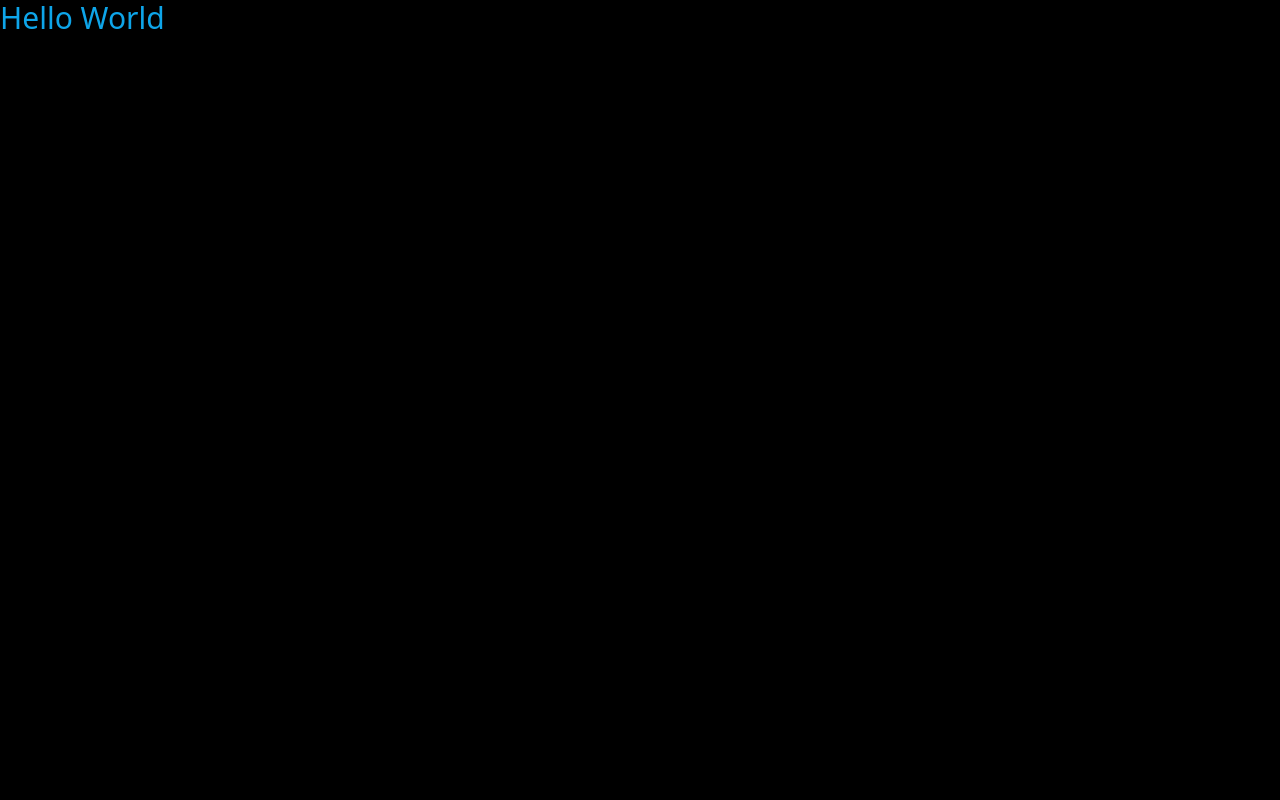
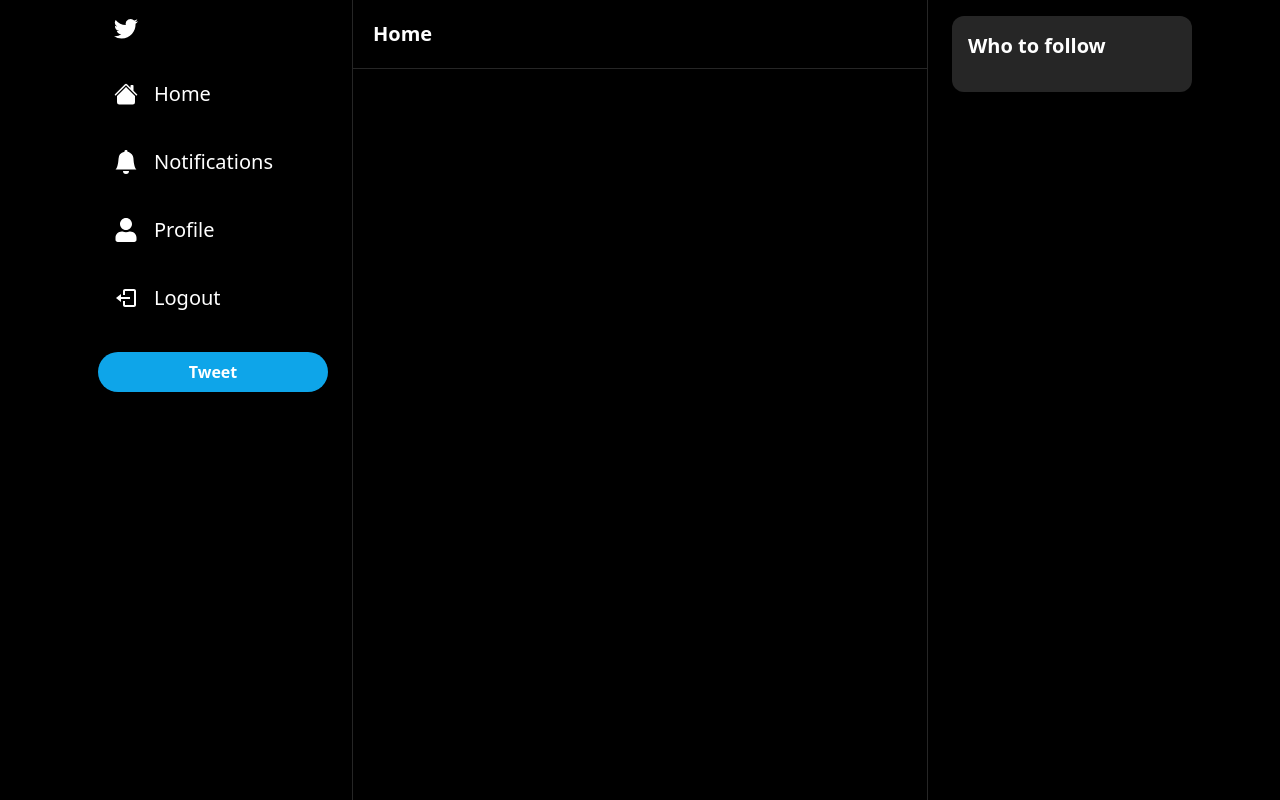
Before and after one commit to Oxooi/Blue-Twitter-Clone-Project, a Next.js app: page / in a window 1280 px wide. Built offline with nearby package versions, Linux system fonts and the light colour scheme.

Commit message:
Create & sidebar & home ui

```diff
--- /dev/null
+++ b/components/Header.tsx
@@ -0,0 +1,41 @@
+import { useRouter } from "next/navigation";
+import { useCallback } from "react";
+import { BiArrowBack } from "react-icons/bi";
+
+interface HeaderProps {
+    label: string;
+    showBackArrow?: boolean;
+}
+
+const Header: React.FC<HeaderProps> = ({ label, showBackArrow }) => {
+    const router = useRouter();
+
+    const handleBack = useCallback(() => {
+        router.back();
+    }, [router])
+
+
+    return (
+        <div className="border-b-[1px] border-neutral-800 p-5">
+            <div className="flex flex-row items-center gap-2">
+                {
+                    showBackArrow && (
+                        <BiArrowBack
+                            onClick={handleBack}
+                            color="white"
+                            size={20}
+                            className="
+                                cursor-pointer
+                                hover:opacity-70
+                                transition
+                            "
+                        />
+                    )
+                }
+                <h1 className="text-white text-xl font-semibold">{label}</h1>
+            </div>
+        </div>
+    );
+}
+
+export default Header;
--- /dev/null
+++ b/components/layout.tsx
@@ -0,0 +1,30 @@
+import FollowBar from "./layout/FollowBar";
+import Sidebar from "./layout/Sidebar";
+
+interface LayoutProps {
+    children: React.ReactNode;
+}
+
+const Layout: React.FC<LayoutProps> = ({ children }) => {
+    return (
+        <div className="h-screen bg-black">
+            <div className="container h-full mx-auto xl:px-30 max-w-6xl">
+                <div className="grid grid-cols-4 h-full">
+                    <Sidebar />
+                    <div className="
+                        col-span-3
+                        lg:col-span-2
+                        border-x-[1px]
+                        border-neutral-800
+                    "
+                    >
+                        {children}
+                    </div>
+                    <FollowBar />
+                </div>
+            </div>
+        </div>
+    );
+}
+
+export default Layout;
--- /dev/null
+++ b/components/layout/FollowBar.tsx
@@ -0,0 +1,14 @@
+const FollowBar = () => {
+    return (
+        <div className="px-6 py-4 hidden lg:block">
+            <div className="bg-neutral-800 rounded-xl p-4">
+                <h2 className="text-white text-xl font-semibold">Who to follow</h2>
+                <div className="flex flex-col gap-6 mt-4">
+                    {/* TODO USER LIST */}
+                </div>
+            </div>
+        </div>
+     );
+}
+
+export default FollowBar;
--- /dev/null
+++ b/components/layout/Sidebar.tsx
@@ -0,0 +1,49 @@
+import { BsBellFill, BsHouseFill } from "react-icons/bs";
+import { FaUser } from "react-icons/fa";
+import { BiLogOut } from "react-icons/bi";
+
+import SideBarLogo from "./SidebarLogo";
+import SidebarItem from "./SidebarItem";
+import SidebarTweetButton from "./SidebarTweetButton";
+
+const Sidebar = () => {
+    const items = [
+        {
+            label: 'Home',
+            href: '/',
+            icon: BsHouseFill
+        },
+        {
+            label: 'Notifications',
+            href: '/notifications',
+            icon: BsBellFill
+        },
+        {
+            label: 'Profile',
+            href: '/users/123',
+            icon: FaUser
+        }
+    ];
+
+    return (
+        <div className="col-span-1 h-full pr-4 md:pr-6">
+            <div className="flex flex-col items-end">
+                <div className="space-y-2 lg:w-[230px]">
+                    <SideBarLogo />
+                    {items.map((item) => (
+                        <SidebarItem
+                            key={item.href}
+                            href={item.href}
+                            label={item.label}
+                            icon={item.icon}
+                        />
+                    ))}
+                    <SidebarItem onClick={() => { }} icon={BiLogOut} label="Logout" />
+                    <SidebarTweetButton />
+                </div>
+            </div>
+        </div>
+    );
+}
+
+export default Sidebar;
--- /dev/null
+++ b/components/layout/SidebarItem.tsx
@@ -0,0 +1,57 @@
+import { IconType } from "react-icons";
+
+interface SidebarItemProps {
+    label: string;
+    href?: string;
+    icon: IconType;
+    onClick?: () => void;
+}
+
+const SidebarItem: React.FC<SidebarItemProps> = ({
+    label,
+    href,
+    icon: Icon,
+    onClick
+}) => {
+    return (
+        <div className="flex flex-row items-center">
+            <div
+                className="
+                relative
+                rounded-full
+                h-14
+                w-14
+                flex
+                items-center
+                justify-center
+                p-4
+                hover:bg-slate-300
+                hover:bg-opacity-10
+                cursor-pointer
+                lg:hidden
+                "
+            >
+                <Icon size={28} color="white" />
+            </div>
+            <div className="
+                relative
+                hidden
+                lg:flex
+                items-center
+                gap-4
+                p-4
+                rounded-full
+                hover:bg-slate-300
+                hover:bg-opacity-10
+                cursor-pointer
+            ">
+                <Icon size={24} color="white" />
+                <p className="hidden lg:block text-white text-xl">
+                    {label}
+                </p>
+            </div>
+        </div>
+    );
+}
+
+export default SidebarItem;
--- /dev/null
+++ b/components/layout/SidebarLogo.tsx
@@ -0,0 +1,28 @@
+import { useRouter } from "next/navigation";
+import { BsTwitter } from "react-icons/bs";
+
+const SideBarLogo = () => {
+
+    const router = useRouter();
+    return (
+        <div
+            onClick={() => router.push('/')}
+            className="
+        rounded-full
+        h-14
+        w-14
+        p-4
+        flex
+        items-center
+        justify-center
+        hover:bg-blue-300
+        hover:bg-opacity-10
+        cursor-pointer
+        transition
+        ">
+            <BsTwitter size={28} color="white" />
+        </div>
+    );
+}
+
+export default SideBarLogo;
--- /dev/null
+++ b/components/layout/SidebarTweetButton.tsx
@@ -0,0 +1,53 @@
+import { useRouter } from "next/navigation";
+import { FaFeather } from "react-icons/fa";
+
+const SidebarTweetButton = () => {
+    const router = useRouter();
+
+    return (
+        <div onClick={() => router.push('/')}>
+            <div className="
+                mt-6
+                lg:hidden
+                rounded-full
+                h-14
+                w-14
+                p-4
+                flex
+                items-center
+                justify-center
+                bg-sky-500
+                hover:bg-opacity-80
+                transition
+                cursor-pointer
+            ">
+                <FaFeather size={24} color="white" />
+            </div>
+            <div className="
+                mt-6
+                hidden
+                lg:block
+                px-4
+                py-2
+                rounded-full
+                bg-sky-500
+                hover:bg-opacity-90
+                cursor-pointer
+                transition
+            ">
+                <p className="
+                    hidden
+                    lg:block
+                    text-center
+                    font-semibold
+                    text-white
+                    text-[20px ]
+                ">
+                    Tweet
+                </p>
+            </div>
+        </div>
+    );
+}
+
+export default SidebarTweetButton;
--- a/package.json
+++ b/package.json
@@ -17,6 +17,7 @@
     "next": "14.0.4",
     "react": "18.2.0",
     "react-dom": "18.2.0",
+    "react-icons": "^4.12.0",
     "typescript": "5.3.3"
   },
   "devDependencies": {
--- a/pages/_app.tsx
+++ b/pages/_app.tsx
@@ -1,6 +1,11 @@
+import Layout from '@/components/layout'
 import '@/styles/globals.css'
 import type { AppProps } from 'next/app'
 
 export default function App({ Component, pageProps }: AppProps) {
-  return <Component {...pageProps} />
+  return (
+    <Layout>
+      <Component {...pageProps} />
+    </Layout>
+  )
 }
--- a/pages/index.tsx
+++ b/pages/index.tsx
@@ -1,7 +1,9 @@
+import Header from "@/components/Header";
+
 export default function Home() {
   return (
-    <div className="text-3xl text-sky-500">
-     Hello World
-    </div>
+    <>
+      <Header label="Home" />
+    </>
   )
 }
```
Also changed, not shown: 1 other file (tests, documents, lock files or other folders).
